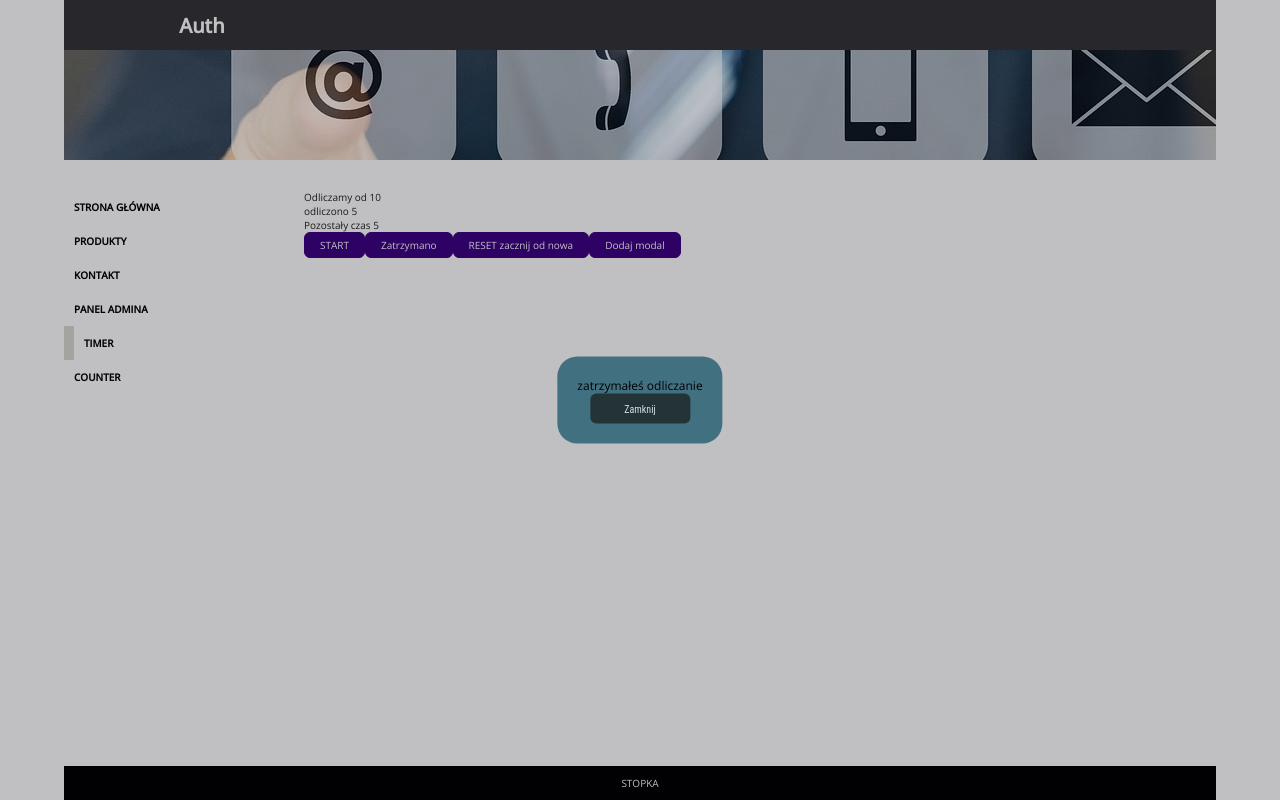
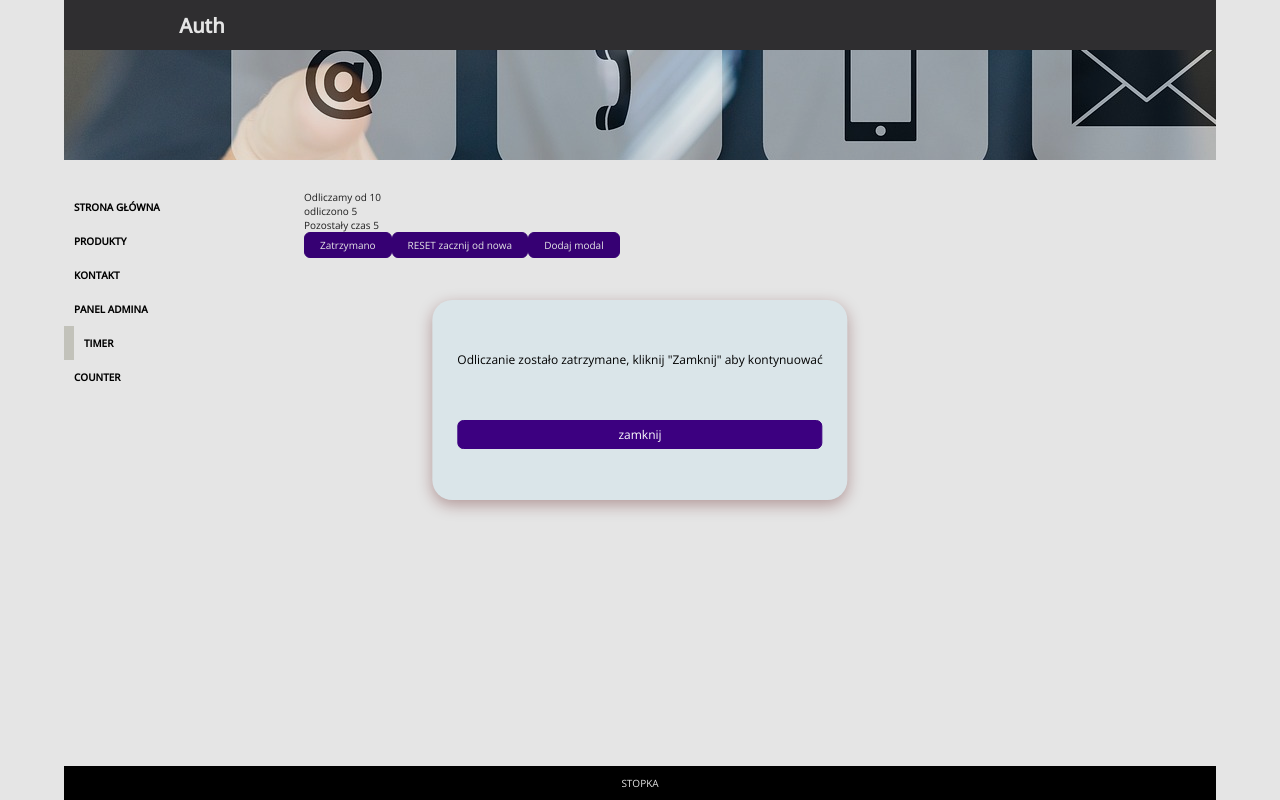
Before and after one commit to sawiewa/routing, a React (Create React App) app: page /timer in a window 1280 px wide. Both pictures are taken after a click on the button "STOP". Built offline with nearby package versions, Linux system fonts and the light colour scheme.

Commit message:
dodanie modala na stronie Home(zamiast buttonów), dodanie buttona usuń wszystko do modala, dodanie modala w timerze

```diff
--- a/public/index.html
+++ b/public/index.html
@@ -26,7 +26,7 @@
       work correctly both with client-side routing and a non-root public URL.
       Learn how to configure a non-root public URL by running `npm run build`.
     -->
-  <div id="modal-root"></div>
+  <div id="modal"></div>
   <title>React App</title>
 </head>
 
--- a/src/components/Modal.jsx
+++ b/src/components/Modal.jsx
@@ -1,24 +1,23 @@
-import { forwardRef, useImperativeHandle, useRef } from 'react';
+import { useRef, useEffect } from 'react';
 import { createPortal } from 'react-dom';
 
-const Modal = forwardRef(function Modal({ children, buttonCaption }, ref) {
+function Modal({ open, children }) {
 	const dialog = useRef();
-	useImperativeHandle(ref, () => {
-		return {
-			open() {
-				dialog.current.showModal();
-			},
-		};
-	});
+
+	useEffect(() => {
+		if (open) {
+			dialog.current.showModal();
+		} else {
+			dialog.current.close();
+		}
+	}, [open]);
+
 	return createPortal(
-		<dialog ref={dialog} className='dialog'>
+		<dialog className='modal' ref={dialog}>
 			{children}
-			<form method='dialog' className='buttonSpaceDialog'>
-				<button>{buttonCaption}</button>
-			</form>
 		</dialog>,
-		document.getElementById('modal-root')
+		document.getElementById('modal')
 	);
-});
+}
 
 export default Modal;
--- /dev/null
+++ b/src/components/ModalNew.jsx
@@ -0,0 +1,18 @@
+export default function ModalNew({ title, description, removeModal,removeAllModals }) {
+	return (
+		<div className='dialog'>
+
+				<div className='title'>
+					<p>{title}</p>
+				</div>
+				<div className='description'>
+					<p>{description}</p>
+				</div>
+				<div className='footer'>
+					<button onClick={removeModal}>usuń X</button>
+					<button onClick={removeAllModals}>Usuń wszystkie X</button>
+				</div>
+			</div>
+
+	);
+}
--- a/src/components/Timer.jsx
+++ b/src/components/Timer.jsx
@@ -1,7 +1,6 @@
 import { useSelector, useDispatch } from 'react-redux';
 import { timerActions } from '../store/timer-slice';
-import { useEffect } from 'react';
-import { useRef } from 'react';
+import { useEffect, useState } from 'react';
 import Modal from './Modal';
 
 export default function Timer({ title }) {
@@ -9,23 +8,25 @@ export default function Timer({ title }) {
 	const time = useSelector((state) => state.timer.timer);
 	const initialTime = useSelector((state) => state.timer.initialTime);
 	const isActive = useSelector((state) => state.timer.isActive);
-	const modal = useRef();
-	const modalText = useRef('');
+
+	const [modalIsOpen, setModalIsOpen] = useState(false);
+
 	const handleStartAgain = () => {
 		dispatch(timerActions.startAgain());
 		console.log('jeszcze raz');
 	};
-	const handleStart = () => {
-		dispatch(timerActions.startContinue(time));
-		console.log('kontynujesz odliczanie');
+	const handleStop = () => {
+		setModalIsOpen(true);
+		dispatch(timerActions.stopTimer(time));
 	};
-	const handleStop = () => {
-		modalText.current = 'zatrzymałeś odliczanie';
-		modal.current.open();
-		dispatch(timerActions.stopTimer(time));
-		console.log('zatrzymales odliczanie');
+	const closeModal = () => {
+		setModalIsOpen(false);
+		if (time === 0) {
+			dispatch(timerActions.startAgain());
+		} else {
+			dispatch(timerActions.startContinue(time));
+		}
 	};
-
 	useEffect(() => {
 		let timer;
 		if (isActive) {
@@ -34,33 +35,30 @@ export default function Timer({ title }) {
 			}, 1000);
 		}
 		if (!isActive & (time === 0)) {
-			modalText.current = 'odliczanie zakończone';
-			modal.current.open();
+			setModalIsOpen(true);
+			dispatch(timerActions.stopTimer(time));
 		}
 		return () => {
 			clearInterval(timer);
-			//dispatch(timerActions.startAgain(time));
 			console.log('clear interval PO use ef, z returna');
 		};
 	}, [time, dispatch, isActive]);
 
 	return (
 		<>
-			<Modal ref={modal} buttonCaption='Zamknij'>
-				{modalText.current}
+			<Modal open={modalIsOpen}>
+				<div>
+					Odliczanie zostało zatrzymane, kliknij "Zamknij" aby kontynuować
+				</div>
+				<button onClick={closeModal}>zamknij</button>
 			</Modal>
 			<p>{title}</p>
 			<p>Odliczamy od {initialTime}</p>
 			<p>odliczono {initialTime - time}</p>
 			<p>Pozostały czas {time}</p>
 			<p>{time === 0 && 'koniec odliczania'}</p>
-
-			<button onClick={handleStart}>
-				{isActive ? 'odliczanie trwa' : 'START'}
-			</button>
 			<button onClick={handleStop}>{isActive ? 'STOP' : 'Zatrzymano'}</button>
 			<button onClick={handleStartAgain}>RESET zacznij od nowa</button>
-			{/* <p>{time === 0 && 'wprowadź nową wartość'} </p> */}
 		</>
 	);
 }
--- a/src/hooks/useAddModal.js
+++ b/src/hooks/useAddModal.js
@@ -24,6 +24,10 @@ export function useAddModal(page) {
 	const removeModal = (id) => {
 		dispatch(modalActions.removeModalFromList(id));
 	};
+	const removeAllModals = (page) => {
+		dispatch(modalActions.removeAllModalFromListInPage(page));
+		console.log('probuje usunąć ' + page);
+	};
 
-	return { addModalToList, removeModal };
+	return { addModalToList, removeModal, removeAllModals };
 }
--- a/src/pages/ContactPage.jsx
+++ b/src/pages/ContactPage.jsx
@@ -24,6 +24,10 @@ const ContactPage = () => {
 		setStateContact('');
 	};
 	console.log(stateContact);
+	const onClick = (id) => {
+		removeModal(id);
+	};
+
 	const { addModalToList, removeModal } = useAddModal('contact');
 	const buttons = modalList.map((modal) => {
 		return (
@@ -31,7 +35,9 @@ const ContactPage = () => {
 				id={modal.id}
 				key={modal.id}
 				page={modal.page}
-				onClick={() => removeModal(modal.id)}>
+				onClick={() => {
+					onClick(modal.id);
+				}}>
 				remove modal {modal.id} {modal.page}
 			</button>
 		);
--- a/src/pages/HomePage.jsx
+++ b/src/pages/HomePage.jsx
@@ -2,9 +2,11 @@ import { ARTICLES } from '../pages/data.js';
 import Article from '../components/Article.jsx';
 import { useAddModal } from '../hooks/useAddModal.js';
 import { useSelector } from 'react-redux';
+import ModalNew from '../components/ModalNew.jsx';
+//import { modalActions } from '../store/modal-slice.js';
 
 const HomePage = () => {
-	const { addModalToList, removeModal } = useAddModal('home');
+	const { addModalToList, removeModal, removeAllModals } = useAddModal('home');
 	const modalList = useSelector((state) => state.modal.modals).filter(
 		(modal) => modal.page === 'home'
 	);
@@ -18,15 +20,34 @@ const HomePage = () => {
 		page: 'home',
 	};
 
-	const buttons = modalList.map((modal) => {
+	const handleModal = (modal) => {
+		console.log(`zmodala ${modal}`);
+		removeModal(modal);
+	};
+
+	const openModal = (modalData) => {
+		addModalToList(modalData);
+	};
+	// const buttons = modalList.map((modal) => {
+	// 	return (
+	// 		<button
+	// 			id={modal.id}
+	// 			key={modal.id}
+	// 			page={modal.page}
+	// 			onClick={() => removeModal(modal.id)}>
+	// 			remove modal {modal.id} {modal.page}
+	// 		</button>
+	// 	);
+	// });
+
+	const modals = modalList.map((modal) => {
 		return (
-			<button
-				id={modal.id}
+			<ModalNew
 				key={modal.id}
-				page={modal.page}
-				onClick={() => removeModal(modal.id)}>
-				remove modal {modal.id} {modal.page}
-			</button>
+				title={modal.title}
+				description={modal.description}
+				removeModal={() => handleModal(modal.id)}
+				removeAllModals={() => removeAllModals(modal.page)}></ModalNew>
 		);
 	});
 
@@ -40,8 +61,9 @@ const HomePage = () => {
 	));
 	return (
 		<>
-			<button onClick={() => addModalToList(modalData)}>Dodaj modal</button>
-			{buttons}
+			<button onClick={() => openModal(modalData)}>Dodaj modal</button>
+			{/* {buttons} */}
+			{modals}
 			<div className='home'>{artList}</div>
 		</>
 	);
--- a/src/store/modal-slice.js
+++ b/src/store/modal-slice.js
@@ -44,6 +44,14 @@ const modalSlice = createSlice({
 			);
 			console.log(`remove modals ${removeModalsPage}`);
 		},
+		removeAllModalFromListInPage(state, action) {
+			const removeModalsPage = action.payload;
+			state.modals = state.modals.filter(
+				(modal) => modal.page !== removeModalsPage
+			);
+			console.log(`remove modals ${removeModalsPage}`);
+		},
+
 	},
 });
 export const modalActions = modalSlice.actions;
--- a/src/styles/App.css
+++ b/src/styles/App.css
@@ -32,9 +32,7 @@ section.page {
 }
 
 .dialog {
-	height: fit-content;
-	width: fit-content;
-	background-color: #417080;
+	background-color: #dae5e9;
 	border: none;
 	border-radius: 20px;
 	font-size: 12px;
@@ -42,11 +40,35 @@ section.page {
 	position: absolute;
 	top: 50%;
 	left: 50%;
+	min-height: 200px;
+	min-width: 300px;
 	transform: translate(-50%, -50%);
+	box-shadow: rgba(0, 0, 0, 0.35) 0px 5px 15px;
+	display: flex;
+	flex-direction: column;
+	padding: 25px;
+}
+dialog:modal {
+	background-color: #dae5e9;
+	border: none;
+	border-radius: 20px;
+	font-size: 12px;
+	padding: 20px;
+	position: absolute;
+	top: 50%;
+	left: 50%;
+	min-height: 200px;
+	min-width: 300px;
+	transform: translate(-50%, -50%);
+	box-shadow: rgba(87, 12, 12, 0.35) 0px 5px 15px;
+	display: flex;
+	flex-direction: column;
+	padding: 25px;
+	justify-content: space-around;
 }
 
 .dialog[open]::backdrop {
-	background-color: rgba(5, 5, 17, 0.25);
+	background-color: rgba(13, 13, 11, 0.25);
 }
 .dialog button {
 	padding: 0.5rem 1rem;
@@ -70,3 +92,34 @@ section.page {
 	background-color: #6d8185;
 	color: #0a0d0d;
 }
+
+.dialog .title {
+	text-align: center;
+	font-size: 18px;
+	text-decoration: underline;
+	text-transform: uppercase;
+	margin-bottom: 20px;
+}
+.dialog .description {
+	text-align: center;
+	font-size: 15px;
+}
+
+.titleCloseBtn {
+	display: flex;
+	justify-content: flex-end;
+}
+
+.titleCloseBtn button {
+	background-color: transparent;
+	border: none;
+	font-size: 25px;
+	cursor: pointer;
+}
+
+.dialog .footer {
+	flex: 20%;
+	display: flex;
+	justify-content: center;
+	align-items: flex-end;
+}
```
